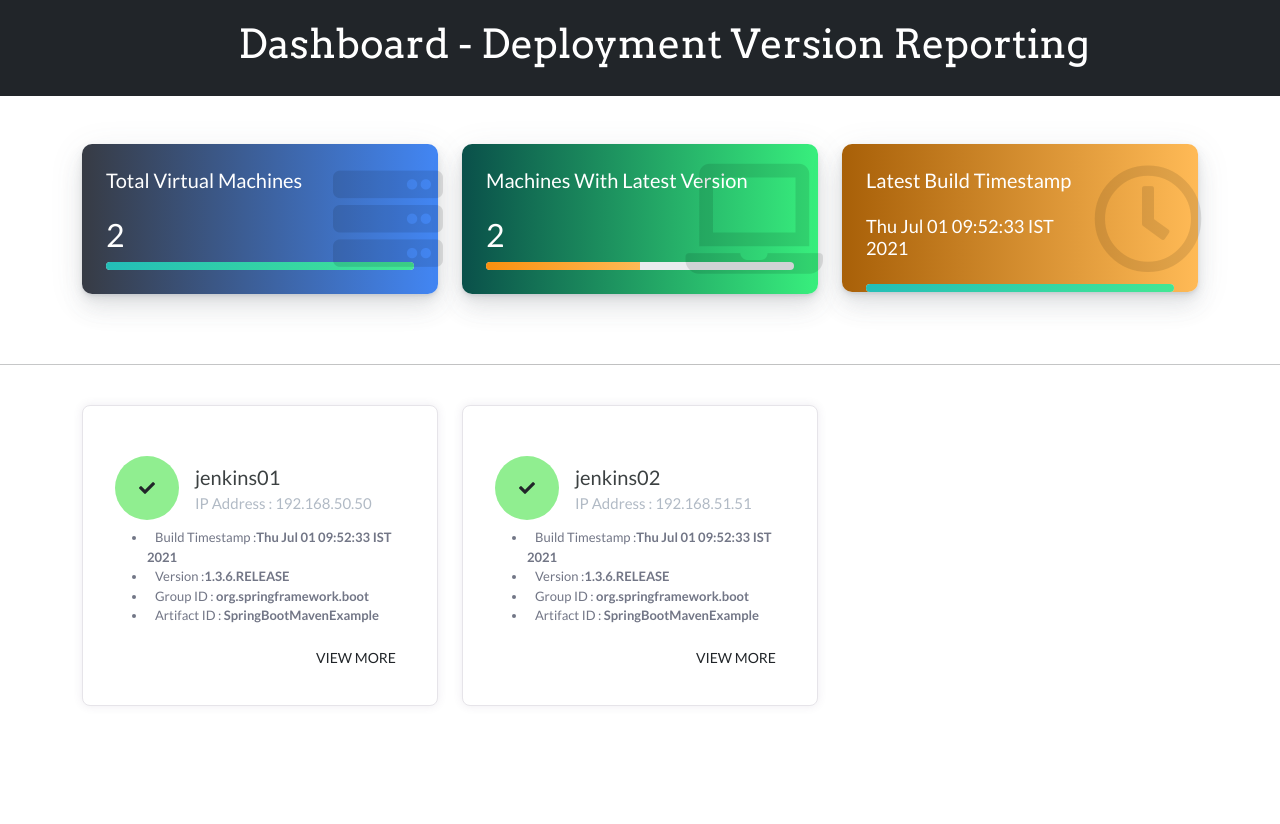
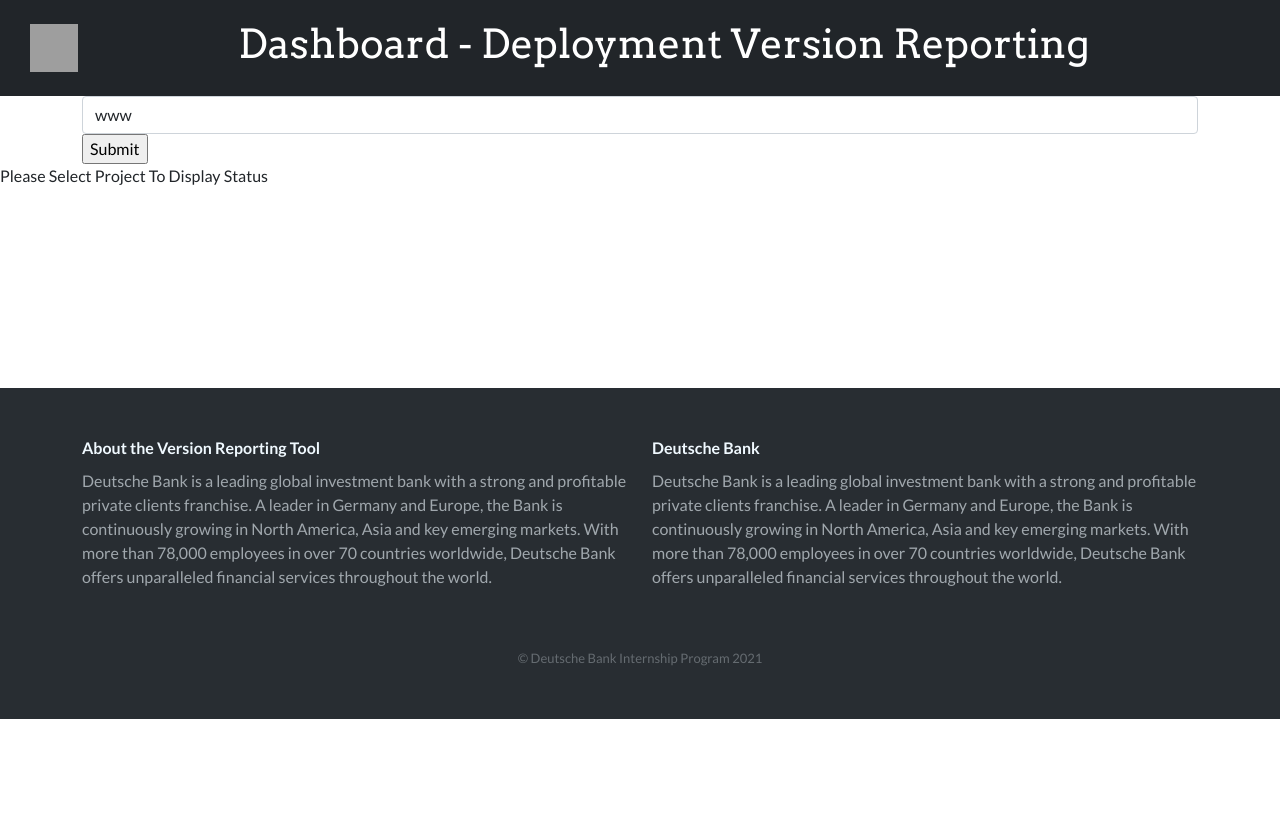
Before and after one commit to tejaspradhan/CI-CD-Dashboard-Application, a Flask app: page / in a window 1280 px wide. Shown: the top 824 px of the page. After the commit the page ends 719 px from the top, so only its background shows below. Run offline with Flask 2, Linux system fonts and the light colour scheme; parts of the project's set-up code (start-up, migrations or seed data) failed here and were passed over; some libraries are stand-ins or nearby versions; grey boxes are pictures that could not be loaded.

Commit message:
Multiple applications

```diff
--- a/app.py
+++ b/app.py
@@ -1,22 +1,43 @@
 import helper
-from flask import Flask, render_template, url_for
+from flask import Flask, request, render_template, url_for
 import os
 app = Flask(__name__)
 
+app.config['SEND_FILE_MAX_AGE_DEFAULT'] = 0
+
+PIPELINES = []
+
+def pipelines():
+    global PIPELINES
+    PIPELINES = [f for f in os.listdir('../')]
+    # print(PIPELINES)
+    PIPELINES.remove("CI-CD-Dashboard-Application")
+    for x in PIPELINES:
+        if(x.endswith("@tmp")):
+            PIPELINES.remove(x)
+    # print(PIPELINES)
 
 @app.route('/')
 def dashboard():
+
+    return render_template("index.html", text="Please Select Project To Display Status", pipelines=PIPELINES)
+
+@app.route('/report', methods=['POST'])
+def fetch():
+    appname = request.form['app']
     successful = 0
     info = dict()
     filenames = [f for f in os.listdir(
-        './pipeline/info') if os.path.isfile(os.path.join('./pipeline/info', f))]
+        '../'+ appname +'/info') if os.path.isfile(os.path.join('../'+ appname +'/info', f))]
     for name in filenames:
-        info[name[:name.find('_')]] = helper.parse_file(name)
-        if(info[name[:name.find('_')]][-1] == 1):
+        info[name[:name.find('-')]] = helper.parse_file(name, appname)
+        if(info[name[:name.find('-')]][-1] == 1):
             successful += 1
-    latest = info[filenames[0][:filenames[0].find('_')]][2]
-    return render_template("index.html", version_info=info, percent=str((1/len(info))*100)+"%", latest_build=latest, successful=successful)
+    latest = info[filenames[0][:filenames[0].find('-')]][2]
+    return render_template("index.html", version_info=info, percent=str((successful/len(info))*100)+"%", latest_build=latest, successful=successful, pipelines=PIPELINES)
+
 
 
 if __name__ == '__main__':
+    pipelines()
     app.run(debug=True)
--- a/helper.py
+++ b/helper.py
@@ -1,20 +1,19 @@
 import xml.etree.ElementTree as ET
 
 
-def get_latest_version():
-    tree = ET.parse("./pipeline/pom.xml")
+def get_latest_version(appname):
+    tree = ET.parse("../"+ appname +"/pom.xml")
     root = tree.getroot()
     namesp = root.tag.replace("project", "")
     parent = root.find(namesp+"parent")
     return parent.find(namesp+"version").text
 
 
-CURR_VERSION = get_latest_version()
 
-
-def parse_file(filename):
-    f = open('./pipeline/info/'+filename, 'r')
-    attributes = filename.split('_')
+def parse_file(filename, appname):
+    CURR_VERSION = get_latest_version(appname)
+    f = open('../'+ appname +'/info/'+filename, 'r')
+    attributes = filename.split('-')
     attributes[1] = attributes[1].replace(".txt", "")
     content = f.read().split("\n")
     content = content[1:]
@@ -26,4 +25,5 @@
     # comparing with current build version
     content.append(1) if CURR_VERSION == content[1] else content.append(0)
     attributes += content
+    print(attributes)
     return attributes
--- a/static/styles.css
+++ b/static/styles.css
@@ -552,7 +552,7 @@
   width: 3rem;
   height: 3rem;
   position: relative;
-  right: 15rem;
+  right: 10rem;
 }
 
 .heading {
--- a/templates/index.html
+++ b/templates/index.html
@@ -24,7 +24,20 @@
         <h1 class="heading" style="color: white;">Dashboard - Deployment Version Reporting</h1>
     </nav>
 
+    <div class="container">
+        <form action="/report" method="post">
+            <select class="form-control" id="application" name="app">
+                {% for x in pipelines %}
+                    <option>{{ x }}</option>
+                {% endfor %}
+            </select>
+            <input type="submit" >
+        </form>
+    </div>
 
+    {% if(text) %}
+        <div><p>{{ text }}</p></div>
+    {% else %}
     <div class="container pt-5">
         <div class="col-md-12">
             <div class="row ">
@@ -74,7 +87,7 @@
                     </div>
                 </div>
                 <div class="col-xl-4 col-lg-6">
-                    <div class="card l-bg-orange-dark" style="height: 148px;">
+                    <div class="card l-bg-orange-dark" style="height: 150px;">
                         <div class="card-statistic-3 p-4">
                             <div class="card-icon card-icon-large"><i class="far fa-clock"></i></div>
                             <div class="mb-4">
@@ -82,12 +95,12 @@
                             </div>
                             <div class="row align-items-center mb-2 d-flex">
                                 <div class="col-8">
-                                    <h6 class="d-flex align-items-center mb-0" style="font-size: 1.14rem;">
+                                    <h6 class="d-flex align-items-center mb-0" style="font-size: 1rem;">
                                         {{latest_build}}
                                     </h6>
                                 </div>
                             </div>
-                            <div class="progress mt-4 " data-height="8" style="height: 8px;">
+                            <div class="progress mt-1" data-height="8" style="height: 8px;">
                                 <div class="progress-bar l-bg-green" role="progressbar" data-width="25%" aria-valuenow="25"
                                     aria-valuemin="0" aria-valuemax="100" style="width: 100%;"></div>
                             </div>
@@ -142,6 +155,7 @@
         {%endfor%}
         </div>
     </div>
+    {% endif %}
 
     <!-- footer -->
     <div class="footer-dark" style="margin-top: 200px;">
```
